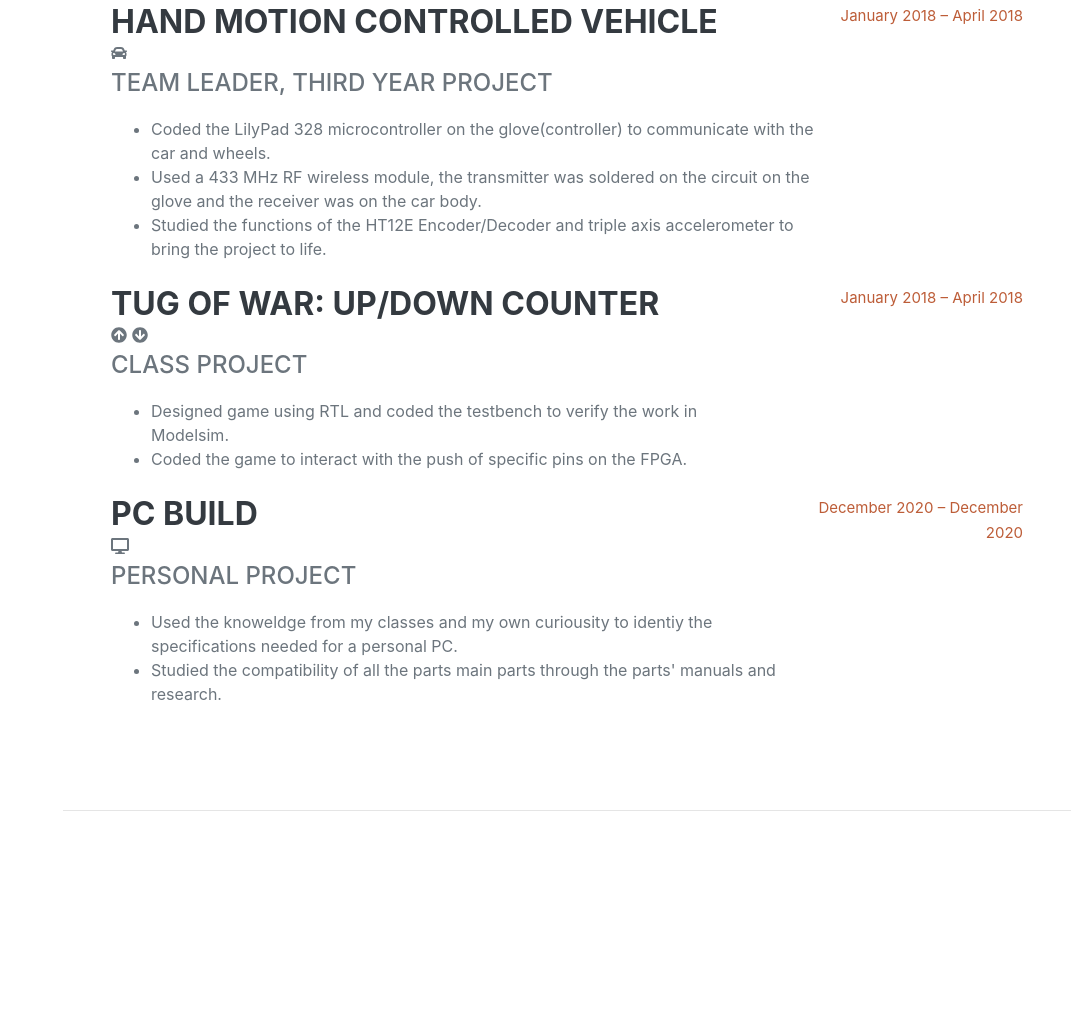
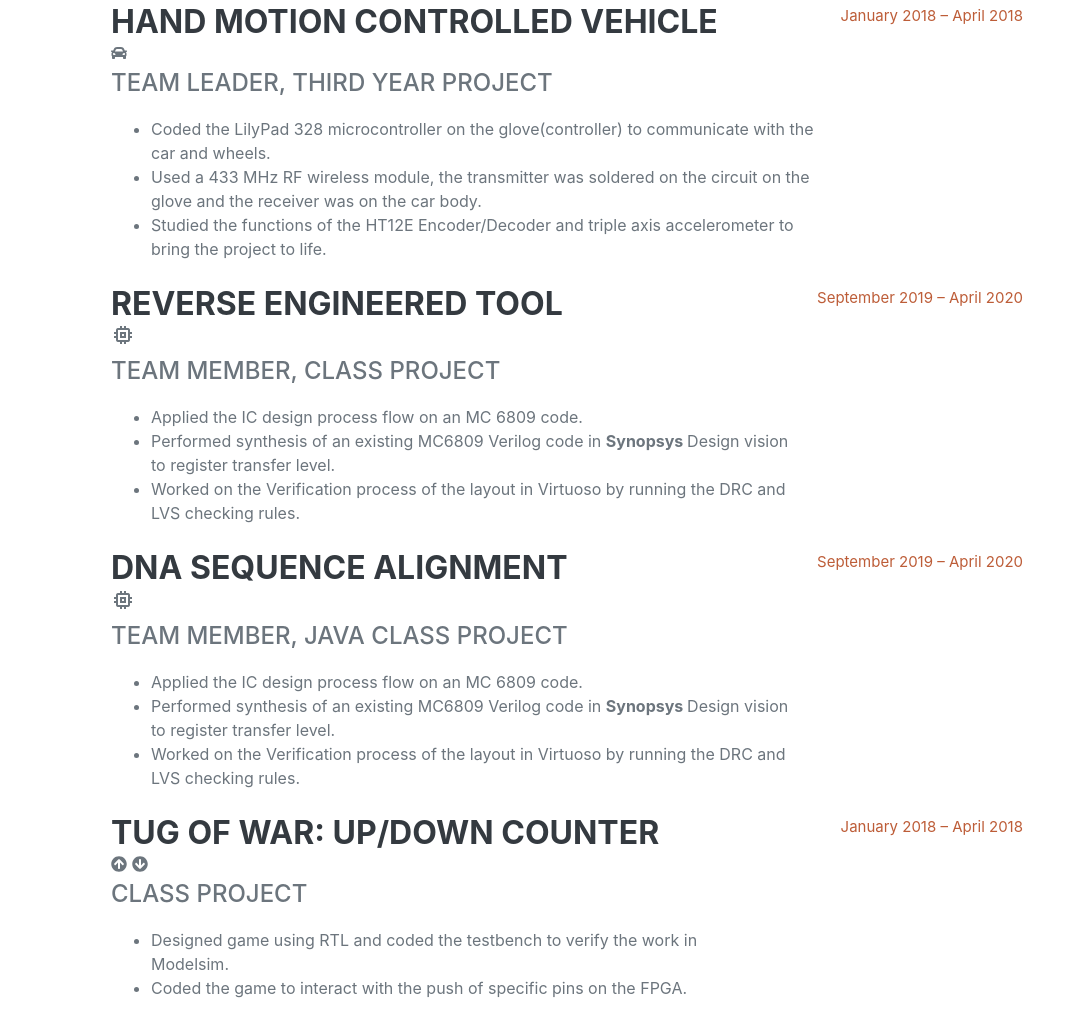
Before and after one commit to joyceibrahim/joyceibrahim.github.io, a plain HTML site: page index.html in a window 1280 px wide. Shown: the part 2058-3079 px from the top of the page, without its empty margins (209-1280 px from the left). Drawn offline with nearby package versions, Linux system fonts and the light colour scheme; a web font is replaced by a local one.

Commit message:
added projects

```diff
--- a/index.html
+++ b/index.html
@@ -144,7 +144,47 @@
               <span class="text-primary" style="font-size:15px">January 2018 – April 2018 </span>
             </div>
           </div>
-                    <!---FPGA Project--->
+        <!-----school project---->
+                     <div class="resume-item d-flex flex-column flex-md-row mb-2">
+
+            <div class="resume-content mr-auto">
+              <h3 class="mb-0">Reverse Engineered Tool</h3>
+                  <meta name="viewport" content="width=device-width, initial-scale=1">
+                    <link href="https://fonts.googleapis.com/icon?family=Material+Icons" rel="stylesheet">
+
+              <i class="material-icons">memory</i>
+              <div class="subheading mb-3">Team Member, Class Project</div>
+              <ul>
+                                <li>Applied the IC design process flow on an MC 6809 code.</li>
+                                <li>Performed synthesis of an existing MC6809 Verilog code in <strong>Synopsys </strong> Design vision to register transfer level.</li>
+                                <li>Worked on the Verification process of the layout in Virtuoso by running the DRC and LVS checking rules.</li>
+            </ul>
+            </div>
+            <div class="resume-date text-md-right" style="width: 300px">
+              <span class="text-primary" style="font-size:15px">September 2019 – April 2020 </span>
+            </div>
+          </div>
+        <!----Java project--->
+                     <div class="resume-item d-flex flex-column flex-md-row mb-2">
+
+            <div class="resume-content mr-auto">
+              <h3 class="mb-0">DNA Sequence Alignment</h3>
+                  <meta name="viewport" content="width=device-width, initial-scale=1">
+                    <link href="https://fonts.googleapis.com/icon?family=Material+Icons" rel="stylesheet">
+
+              <i class="material-icons">memory</i>
+              <div class="subheading mb-3">Team Member, Java Class Project</div>
+              <ul>
+                                <li>Applied the IC design process flow on an MC 6809 code.</li>
+                                <li>Performed synthesis of an existing MC6809 Verilog code in <strong>Synopsys </strong> Design vision to register transfer level.</li>
+                                <li>Worked on the Verification process of the layout in Virtuoso by running the DRC and LVS checking rules.</li>
+            </ul>
+            </div>
+            <div class="resume-date text-md-right" style="width: 300px">
+              <span class="text-primary" style="font-size:15px">September 2019 – April 2020 </span>
+            </div>
+          </div>
+        <!---FPGA Project--->
         <div class="resume-item d-flex flex-column flex-md-row mb-2">
             <div class="resume-content mr-auto">
               <h3 class="mb-0">Tug of War: Up/Down Counter</h3>
```
